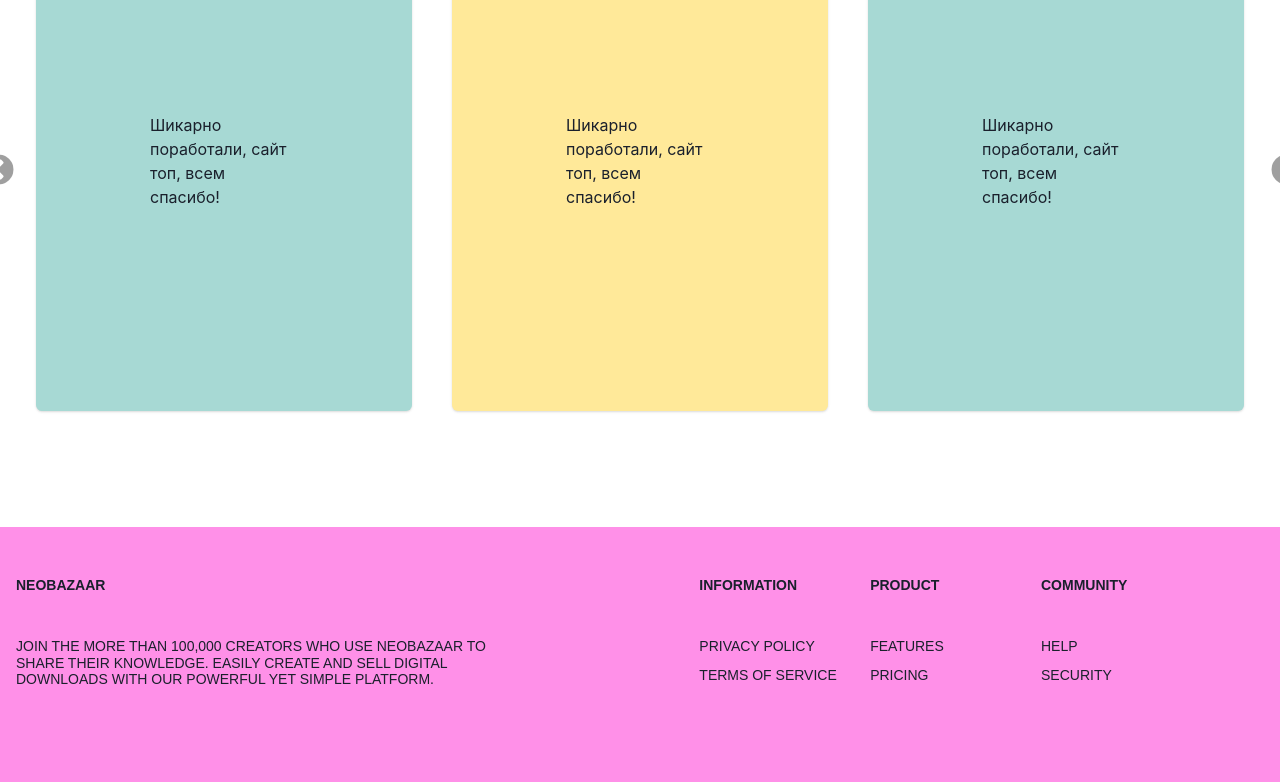
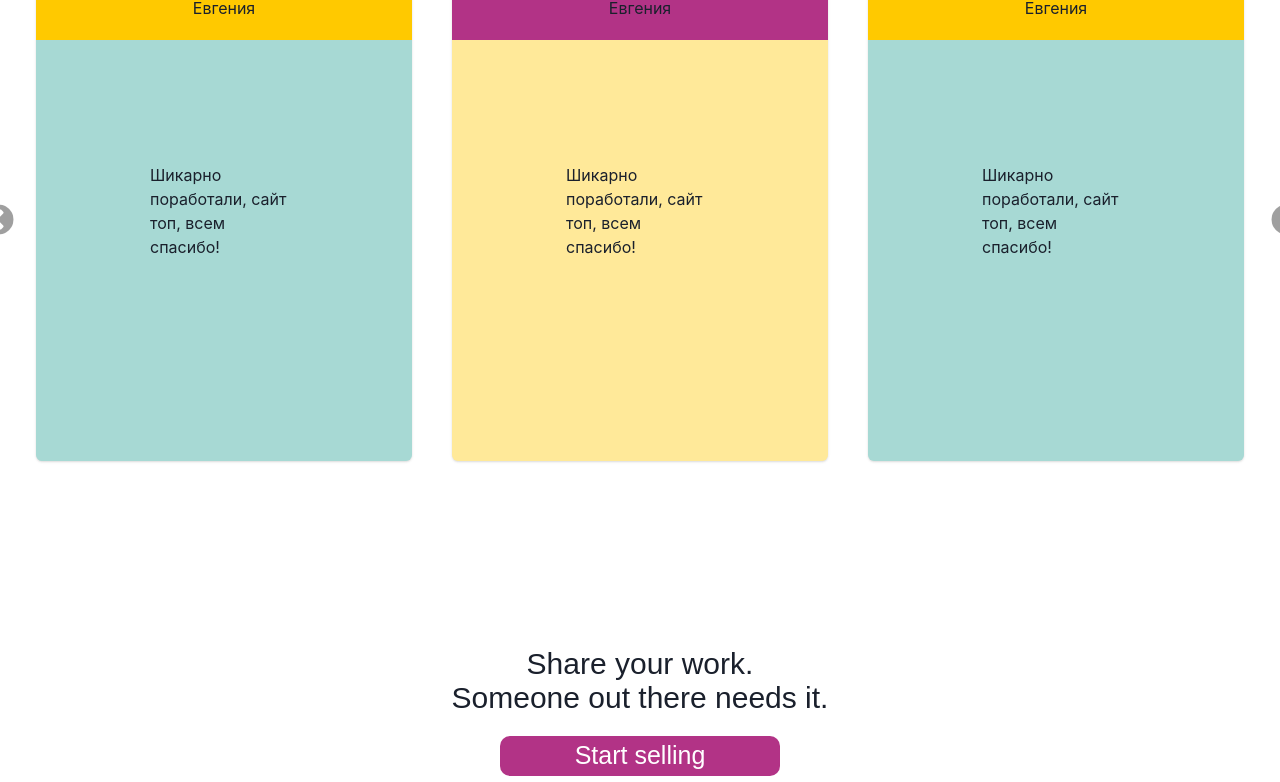
Before and after one commit to lada000/DigitalBazaar, a React (Create React App) app: page / in a window 1280 px wide. Shown: the part 3546-4328 px from the top of the page. Built offline with nearby package versions, Linux system fonts and the light colour scheme.

Commit message:
Add section startSelling

```diff
--- a/src/pages/Home/_categories.jsx
+++ b/src/pages/Home/_categories.jsx
@@ -39,7 +39,7 @@ const backgroundImageStyle  = {
 const Categories = () => {
   return (
     <Box as='section' >
-      <Container maxW='8xl'>
+      <Container maxW='8xl' margin="50px auto">
         <ButtonStartSelling />
         <Center>
           <Text as="h2" fontSize='30px' m="80px 0 50px" lineHeight="34.5px" textAlign="center" fontFamily="Arial" fontWeight="400">
--- /dev/null
+++ b/src/pages/Home/_startSelling.jsx
@@ -0,0 +1,20 @@
+import React from "react";
+import ButtonStartSelling from "../../components/buttonStartSelling";
+import { Container, Text, Box, Divider, Center } from "@chakra-ui/react";
+
+const StartSelling = () => {
+  return (
+    <Box as='section'>
+      <Container maxW='8xl' margin='150px auto'>
+        <Center>
+          <Text as='h3' textStyle='heading-small' textAlign="center" padding="20px">
+            Share your work.<Divider orientation='vertical'/> Someone out there needs it.
+          </Text>
+        </Center>
+        <ButtonStartSelling />
+      </Container>
+    </Box>
+  );
+};
+
+export default StartSelling;
--- a/src/pages/Home/home.jsx
+++ b/src/pages/Home/home.jsx
@@ -5,6 +5,7 @@ import Categories from "./_categories";
 import Header from "../../components/Header";
 import Footer from "../../components/footer";
 import Reviews from "./_reviews";
+import StartSelling from "./_startSelling";
 
 
 
@@ -17,6 +18,7 @@ const Home = () => {
     <ProductsList/>
     <Categories/>
     <Reviews/>
+    <StartSelling/>
     <Footer/>
     </>
   );
```
